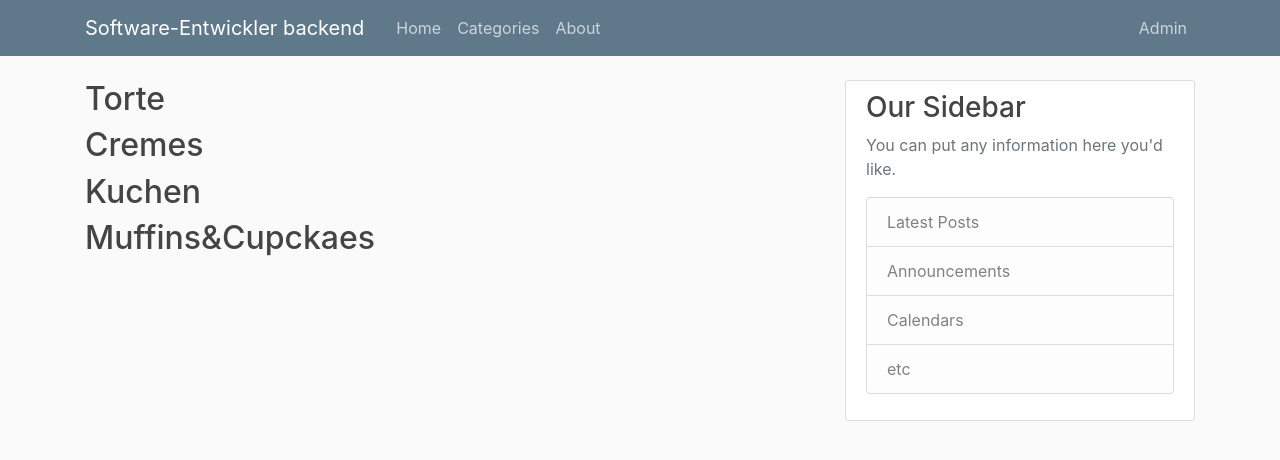
After one commit to tschuelia/cake_recipe_website, a Django app: page /categories/ in a window 1280 px wide. The commit adds this page. Shown: the top 460 px of the page. Run offline with Django 3.2, Linux system fonts and the light colour scheme; data comes from the database, SQL or seed files in the repository; both versions use the stored data as it was after the commit; some libraries are stand-ins or nearby versions.

Commit message:
add more functionality to website

```diff
--- a/baking_softwaredev/settings.py
+++ b/baking_softwaredev/settings.py
@@ -119,3 +119,6 @@ USE_TZ = True
 # https://docs.djangoproject.com/en/2.2/howto/static-files/
 
 STATIC_URL = '/static/'
+
+MEDIA_ROOT = os.path.join(BASE_DIR, 'media')
+MEDIA_URL = '/media/'
--- a/baking_softwaredev/urls.py
+++ b/baking_softwaredev/urls.py
@@ -15,8 +15,13 @@ Including another URLconf
 """
 from django.contrib import admin
 from django.urls import path, include
+from django.conf import settings
+from django.conf.urls.static import static
 
 urlpatterns = [
     path('admin/', admin.site.urls),
     path('', include('recipes.urls')),
 ]
+
+if settings.DEBUG:
+    urlpatterns += static(settings.MEDIA_URL, document_root=settings.MEDIA_ROOT)
--- a/recipes/models.py
+++ b/recipes/models.py
@@ -1,4 +1,5 @@
 from django.db import models
+from PIL import Image
 
 class Category(models.Model):
     title = models.CharField(max_length=200)
@@ -12,9 +13,23 @@ class Recipe(models.Model):
     directions = models.TextField()
     prep_time = models.CharField(max_length=100)
     categories = models.ManyToManyField(Category)
+    image = models.ImageField(default='default.jpg', upload_to='recipe_pics')
 
     def __str__(self):
         return self.title
+
+    # resize big images when uploading
+    def save(self):
+        super().save()
+        img = Image.open(self.image.path)
+        if img.height > 1000 or img.width > 1000:
+            output_size = (1000, 1000)
+            img.thumbnail(output_size)
+            img.save(self.image.path)
+
+
+    def get_categories(self):
+        return self.categories.all()
 
     def show_categories(self):
         return ', '.join([cat.title for cat in self.categories.all()])
--- a/recipes/static/recipes/main.css
+++ b/recipes/static/recipes/main.css
@@ -36,45 +36,45 @@ ul {
   margin-bottom: 20px;
 }
 
-.article-title {
+.recipe-title {
   color: #444444;
 }
 
-a.article-title:hover {
+a.recipe-title:hover {
   color: #428bca;
   text-decoration: none;
 }
 
-.article-content {
+.recipe-content {
   white-space: pre-line;
 }
 
-.article-img {
+.recipe-img {
   height: 65px;
   width: 65px;
   margin-right: 16px;
 }
 
-.article-metadata {
+.recipe-metadata {
   padding-bottom: 1px;
   margin-bottom: 4px;
   border-bottom: 1px solid #e3e3e3
 }
 
-.article-metadata a:hover {
+.recipe-metadata a:hover {
   color: #333;
   text-decoration: none;
 }
 
-.article-svg {
+.recipe-svg {
   width: 25px;
   height: 25px;
   vertical-align: middle;
 }
 
-.account-img {
-  height: 125px;
-  width: 125px;
+.recipe-img {
+  height: auto;
+  width: 50%;
   margin-right: 20px;
   margin-bottom: 16px;
 }
--- a/recipes/templates/recipes/base.html
+++ b/recipes/templates/recipes/base.html
@@ -21,19 +21,19 @@
     <header class="site-header">
       <nav class="navbar navbar-expand-md navbar-dark bg-steel fixed-top">
         <div class="container">
-          <a class="navbar-brand mr-4" href="{% url 'recipes-home' %}">Baking Softwaredev</a>
+          <a class="navbar-brand mr-4" href="{% url 'recipes-home' %}">Software-Entwickler backend</a>
           <button class="navbar-toggler" type="button" data-toggle="collapse" data-target="#navbarToggle" aria-controls="navbarToggle" aria-expanded="false" aria-label="Toggle navigation">
           <span class="navbar-toggler-icon"></span>
           </button>
           <div class="collapse navbar-collapse" id="navbarToggle">
             <div class="navbar-nav mr-auto">
               <a class="nav-item nav-link" href="{% url 'recipes-home' %}">Home</a>
+              <a class="nav-item nav-link" href="{% url 'recipes-categories' %}">Categories</a>
               <a class="nav-item nav-link" href="{% url 'recipes-about' %}">About</a>
             </div>
             <!-- Navbar Right Side -->
             <div class="navbar-nav">
-              <a class="nav-item nav-link" href="#">Login</a>
-              <a class="nav-item nav-link" href="#">Register</a>
+              <a class="nav-item nav-link" href="/admin">Admin</a>
             </div>
           </div>
         </div>
--- /dev/null
+++ b/recipes/templates/recipes/categories.html
@@ -0,0 +1,6 @@
+{% extends "recipes/base.html" %}
+{% block content %}
+    {% for cat in categories %}
+        <h2><a class="recipe-title" href="#">{{ cat.title }}</a></h2>
+    {% endfor %}
+{% endblock content %}
--- a/recipes/urls.py
+++ b/recipes/urls.py
@@ -1,7 +1,11 @@
 from django.urls import path
+from .views import RecipeListView, RecipeDetailView, CategoryListView
 from . import views
 
+
 urlpatterns = [
-    path('', views.home, name='recipes-home'),
+    path('', RecipeListView.as_view(), name='recipes-home'),
+    path('recipe/<int:pk>/', RecipeDetailView.as_view(), name='recipe-detail'),
     path('about/', views.about, name='recipes-about'),
+    path('categories/', CategoryListView.as_view(), name='recipes-categories')
 ]
--- a/recipes/views.py
+++ b/recipes/views.py
@@ -1,13 +1,21 @@
 from django.shortcuts import render
 from django.http import HttpResponse
+from django.views.generic import ListView, DetailView
 from .models import Recipe, Category
 
-def home(request):
-    context = {
-        'recipes': Recipe.objects.all()
-    }
-    return render(request, 'recipes/home.html', context)
+class RecipeListView(ListView):
+    model = Recipe
+    template_name = 'recipes/home.html'
+    context_object_name = 'recipes'
 
+
+class CategoryListView(ListView):
+    model = Category
+    template_name = 'recipes/categories.html'
+    context_object_name = 'categories'
+
+class RecipeDetailView(DetailView):
+    model = Recipe
 
 def about(request):
     return render(request, 'recipes/about.html', {'title': 'About'})
```
Also changed, not shown: recipes/templates/recipes/home.html (+10 -13 lines), recipes/templates/recipes/recipe_detail.html (added, +19 -0 lines), db.sqlite3, media/default.jpg (added), media/recipe_pics/IMG_2432_D0SRRYd.jpeg (added), recipes/migrations/0003_recipe_image.py (added), recipes/migrations/0004_auto_20190427_0753.py (added).
